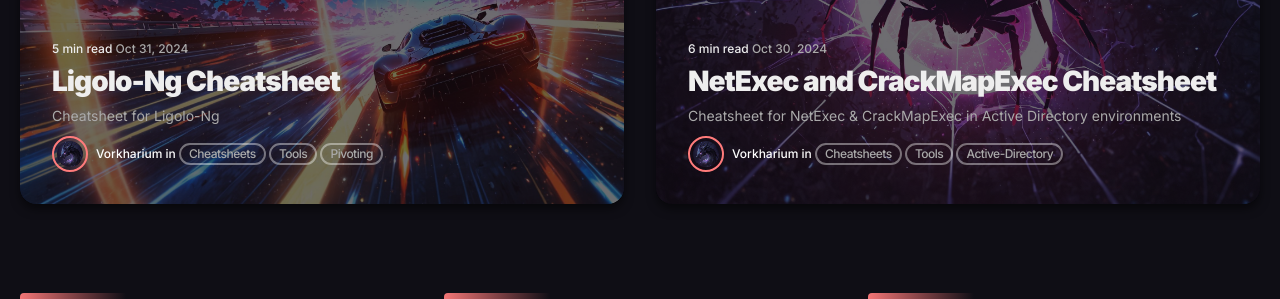
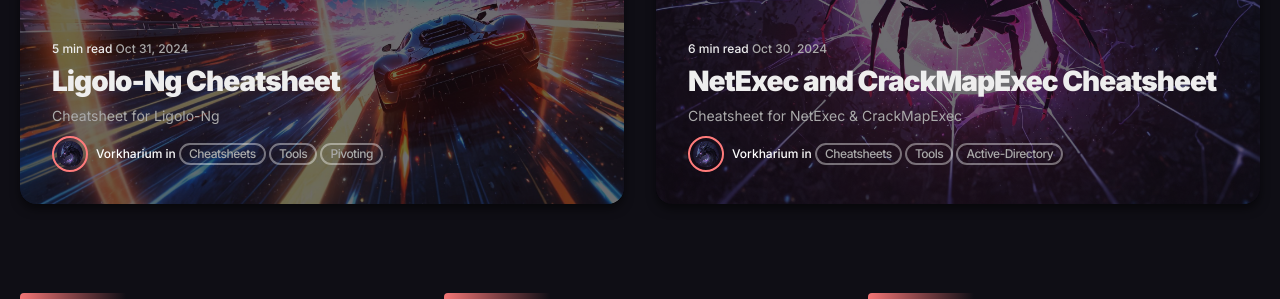
Before and after one commit to Vorkharium/vorkharium.github.io, a Jekyll site: the page built from index.html, in a window 1280 px wide. Shown: the part 866-1165 px from the top of the page. Built offline with Jekyll 4.4.1, drawn with Linux system fonts in a browser that asks for light colours; the list of posts is cut into pages by our own code.

Commit message:
Update 2024-10-31-NetExec-and-CrackMapExec-Cheatsheet.md.md

```diff
--- a/_posts/2024-10-31-NetExec-and-CrackMapExec-Cheatsheet.md.md
+++ b/_posts/2024-10-31-NetExec-and-CrackMapExec-Cheatsheet.md.md
@@ -1,7 +1,7 @@
 ---
 layout: post
 title:  NetExec and CrackMapExec Cheatsheet
-description: Cheatsheet for NetExec & CrackMapExec in Active Directory environments
+description: Cheatsheet for NetExec & CrackMapExec
 date:   2024-10-31 01:00:00 +0300
 image:  '/images/20.jpg'
 tags:   [Cheatsheets, Tools, Active-Directory]
```
